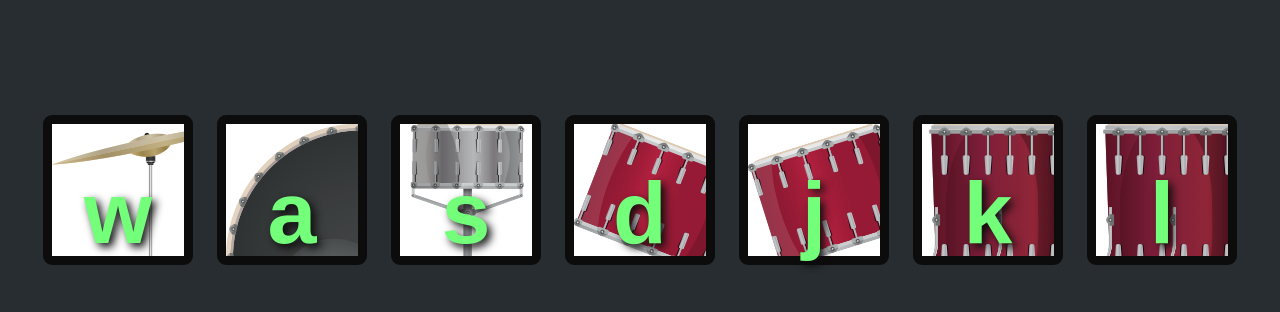
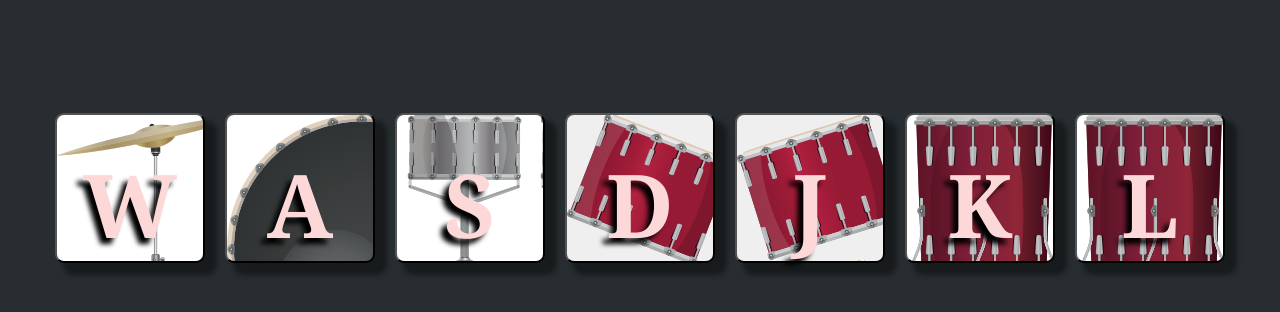
Before and after one commit to oscar-mgh/drumKitApp, a plain HTML site: page index.html in a window 1280 px wide. Shown: the part 174-486 px from the top of the page. Drawn offline with Linux system fonts and the light colour scheme.

Commit message:
better visuals

```diff
--- a/index.html
+++ b/index.html
@@ -3,6 +3,7 @@
 
 <head>
   <meta charset="utf-8">
+  <meta name="viewport" content="width=device-width, initial-scale=1.0">
   <title>Drum Kit</title>
   <link rel="stylesheet" href="styles.css">
   <link href="https://fonts.googleapis.com/css?family=Arvo" rel="stylesheet">
@@ -10,13 +11,13 @@
 <body>
   <h1 id="title">Drum 🥁 Kit</h1>
   <div class="set">
-    <button class="w drum">w</button>
-    <button class="a drum">a</button>
-    <button class="s drum">s</button>
-    <button class="d drum">d</button>
-    <button class="j drum">j</button>
-    <button class="k drum">k</button>
-    <button class="l drum">l</button>
+    <button class="w drum">W</button>
+    <button class="a drum">A</button>
+    <button class="s drum">S</button>
+    <button class="d drum">D</button>
+    <button class="j drum">J</button>
+    <button class="k drum">K</button>
+    <button class="l drum">L</button>
   </div>
   <script src="index.js"></script>
 </body>
--- a/styles.css
+++ b/styles.css
@@ -58,18 +58,26 @@ h1 {
 
 .drum {
   outline: none;
-  border: 9px solid #0c0c0c;
   font-size: 5.5rem;
-  font-family: sans-serif, cursive;
+  font-family: Cambria, Cochin, Georgia, Times, 'Times New Roman', serif;
   line-height: 2.0;
   font-weight: 800;
-  color: #73ff7a;
-  text-shadow: 4px 4px 9px #0c0c0c;
+  color: rgb(253, 216, 216);
   border-radius: 9px;
   display: inline-block;
   width: 150px;
   height: 150px;
   text-align: center;
-  margin: 10px;
-  background-color: white;
+  margin: .5rem;
+  text-shadow: -6px 6px 5px rgb(0, 0, 0);
+  box-shadow: 10px 10px 5px 2px rgba(0, 0, 0, .4);
 }
+
+@media screen and (max-width: 425px) {
+  #title {
+    font-size: 3.3rem;
+  }
+  .drum {
+    border: none;
+  }
+}
```
